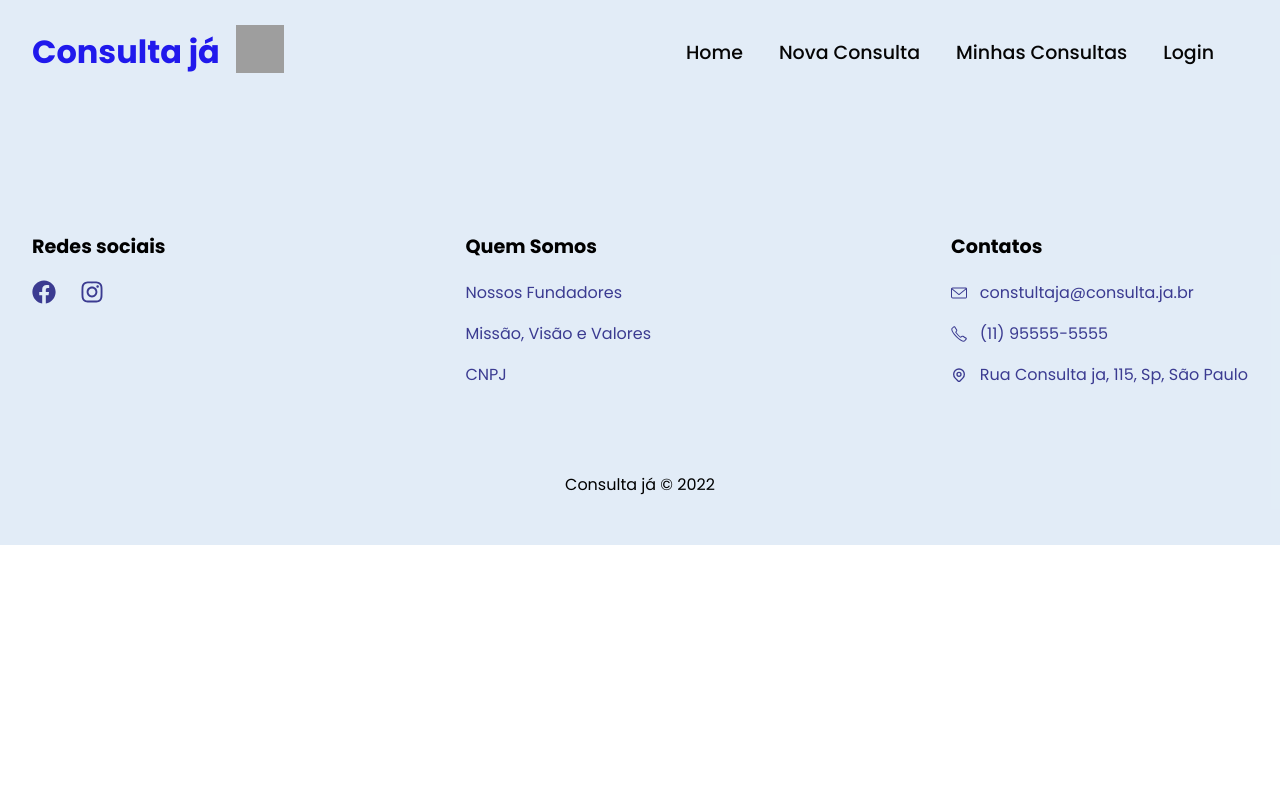
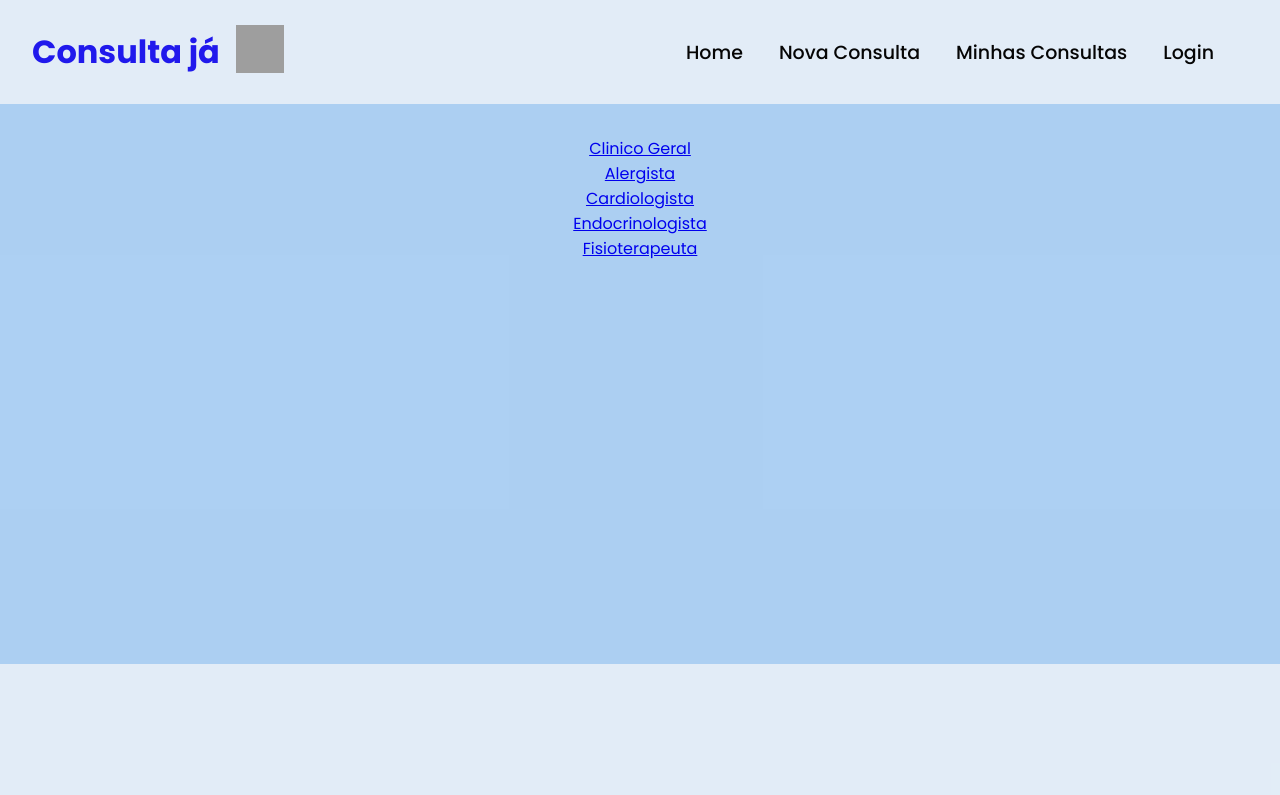
Before and after one commit to ArthurThz/projeto-consulta-ja, a React (Vite) app: page /novaconsulta in a window 1280 px wide. Shown: the top 795 px of the page. Built offline with nearby package versions, Linux system fonts and the light colour scheme; data requests are answered from the project's data file; grey boxes are pictures that could not be loaded.

Commit message:
setting the consultations components functions

```diff
--- a/src/App.jsx
+++ b/src/App.jsx
@@ -6,6 +6,8 @@ import Home from "./components/Routes/home/Home";
 import NavBar from "./components/Layout/Navbar/Navbar";
 import Login from "./components/Routes/login/Login";
 import MyConsultation from "./components/Routes/myConsultation/MyConsultation";
+import NewConsultation from "./components/Routes/newConsultation/NewConsultation";
+import DoctorCard from "./components/DoctorCard/DoctorCard";
 import Footer from "./components/Layout/Footer/Footer";
 const App = () => {
   return (
@@ -14,8 +16,10 @@ const App = () => {
         <NavBar />
         <Routes>
           <Route path="/" element={<Home />} />
+          <Route path="/novaconsulta" element={<NewConsultation />} />
           <Route path="/minhasconsultas" element={<MyConsultation />} />
           <Route path="/login" element={<Login />} />
+          <Route path="/doctors" element={<DoctorCard />} />
         </Routes>
         <Footer />
       </Router>
--- a/src/Data/db.json
+++ b/src/Data/db.json
@@ -9,7 +9,6 @@
       "horario": "9:00",
       "local": "Rua fernando, 204"
     },
-
     {
       "id": 2,
       "paciente": "Arthur",
@@ -29,40 +28,35 @@
       "local": "Rua joao, 244"
     }
   ],
-  "doctor":[
+  "doctor": [
     {
       "name": "Fernando Caldeira",
       "endereco": "Rua fernando caldeira, 205, 13 andar",
       "IdEspecialidade": 1,
       "Especialidade": " Clinico Geral"
-
     },
     {
       "name": "Gabriella Oliveira",
       "endereco": "Rua Gabriella Oliveira, 210",
       "IdEspecialidade": 2,
       "Especialidade": "Alergista"
-
     },
     {
       "name": "João das Neves",
       "endereco": "Rua João das Neves, 110",
       "IdEspecialidade": 3,
       "Especialidade": "Cardiologista"
-
     },
     {
       "name": "Douglas Ferreira",
       "endereco": "Rua Douglas Ferreira, 10",
       "IdEspecialidade": 4,
       "Especialidade": "Endocrinologista"
-
     },
     {
       "name": "José Bueno",
       "endereco": "Rua José Bueno, 100",
       "IdEspecialidade": 5
-
     }
   ],
   "specialty": [
@@ -85,6 +79,12 @@
     {
       "id": 5,
       "name": "Fisioterapeuta"
+    },
+    {
+      "id": 6
+    },
+    {
+      "id": 7
     }
   ]
 }
--- /dev/null
+++ b/src/components/DoctorCard/DoctorCard.jsx
@@ -0,0 +1,5 @@
+const DoctorCard = ({ id }) => {
+  return <div></div>;
+};
+
+export default DoctorCard;
--- a/src/components/Routes/myConsultation/MyConsultation.jsx
+++ b/src/components/Routes/myConsultation/MyConsultation.jsx
@@ -7,7 +7,12 @@ const MyConsultation = () => {
 
   useEffect(() => {
     // API que contem a tabela de consultas
-    fetch("http://localhost:5000/consultation")
+    fetch("http://localhost:5000/consultation", {
+      method: "GET",
+      headers: {
+        "Content-type": "Application/JSON",
+      },
+    })
       .then((response) => response.json())
       .then((data) => setConsultation(data))
       .catch((error) => console.log(error));
--- /dev/null
+++ b/src/components/Routes/newConsultation/NewConsultation.jsx
@@ -0,0 +1,33 @@
+import "./NewConsultation.styles.scss";
+import { useState, useEffect } from "react";
+import { Link } from "react-router-dom";
+const NewConsultation = () => {
+  const [Specialty, setSpecialty] = useState([]);
+
+  useEffect(() => {
+    fetch("http://localhost:5000/specialty", {
+      method: "GET",
+      headers: {
+        "Content-type": "Aplication/JSON",
+      },
+    })
+      .then((response) => response.json())
+      .then((data) => setSpecialty(data))
+
+      .catch((error) => console.log(error));
+  }, []);
+
+  return (
+    <div className="new-consultation-container">
+      {Specialty.map((specialty) => {
+        return (
+          <div key={specialty.id}>
+            <Link to="/doctors">{specialty.name}</Link>
+          </div>
+        );
+      })}
+    </div>
+  );
+};
+
+export default NewConsultation;
--- /dev/null
+++ b/src/components/Routes/newConsultation/NewConsultation.styles.scss
@@ -0,0 +1,12 @@
+.new-consultation-container {
+  display: flex;
+  flex-direction: column;
+  align-items: center;
+  padding: 2em 2em;
+
+  min-height: 70vh;
+  height: 100%;
+  width: 100%;
+
+  background-color: rgba(161, 201, 241, 0.876);
+}
```
Also changed, not shown: src/components/DoctorCard/DoctorCard.styles.scss (added). Lines whose indentation alone changed are shown as unchanged.
